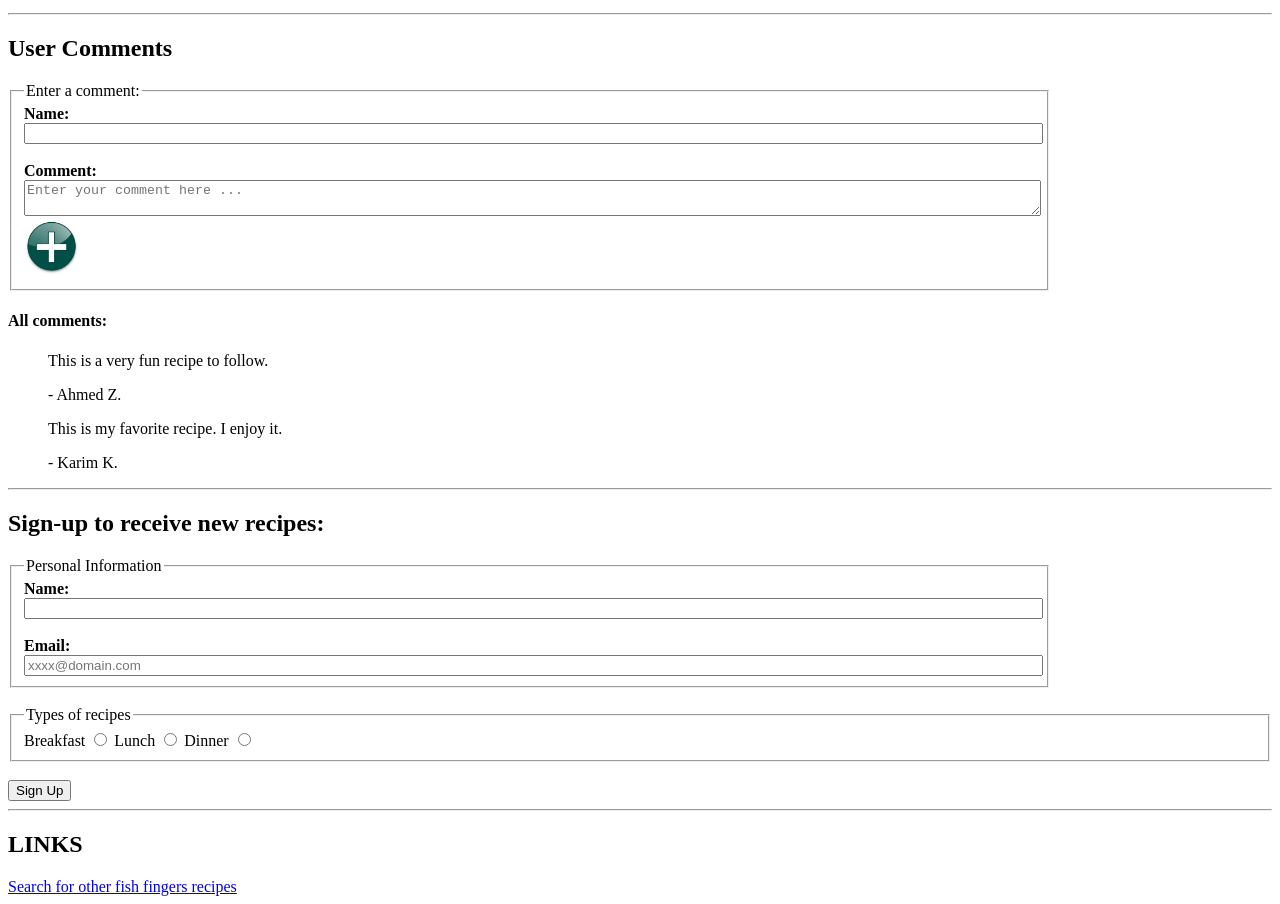
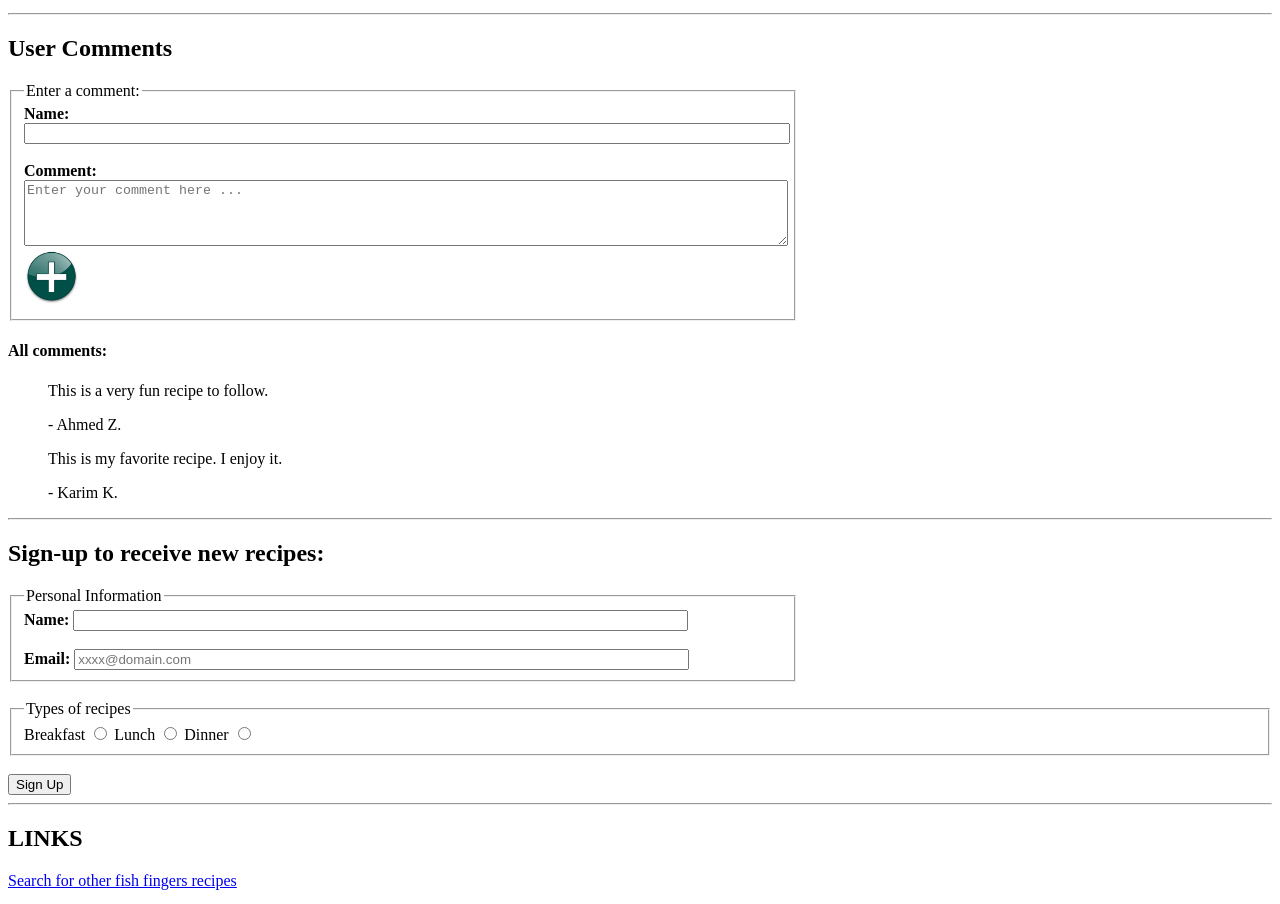
Before and after one commit to AbdulazizYas/SWE363-HW1, a plain HTML site: page index.html in a window 1280 px wide. Shown: the part 1018-1922 px from the top of the page. Drawn offline with Linux system fonts and the light colour scheme.

Commit message:
Update index.html

```diff
--- a/index.html
+++ b/index.html
@@ -64,13 +64,13 @@
 
   <h2>User Comments</h2>
 
-  <fieldset style="width: 80%">
+  <fieldset style="width: 60%">
     <legend>Enter a comment:</legend>
     <label><strong>Name:</strong></label> <br>
     <input type="text" style="width:100%"> <br><br>
 
     <label><strong>Comment:</strong></label><br>
-    <textarea placeholder="Enter your comment here ..."  style="width:100%"></textarea> <br>
+    <textarea placeholder="Enter your comment here ..." rows="4" style="width:100%"></textarea> <br>
 
     <a href="#"><img src="PlusSign.jpg" width="55px"></a>
   </fieldset>
@@ -89,12 +89,12 @@
 
   <h2>Sign-up to receive new recipes:</h2>
   <form method="get" action="mailto:xxxx@domain.com">
-    <fieldset style="width: 80%">
+    <fieldset style="width: 60%">
       <legend>Personal Information</legend>
       <label><strong>Name:</strong></label>
-      <input type="text" style="width:100%"><br><br>
+      <input type="text" style="width:80%"><br><br>
       <label><strong>Email:</strong></label>
-      <input type="email" style="width:100%" placeholder="xxxx@domain.com">
+      <input type="email" style="width:80%" placeholder="xxxx@domain.com">
     </fieldset>
     <br>
     <fieldset>
```
